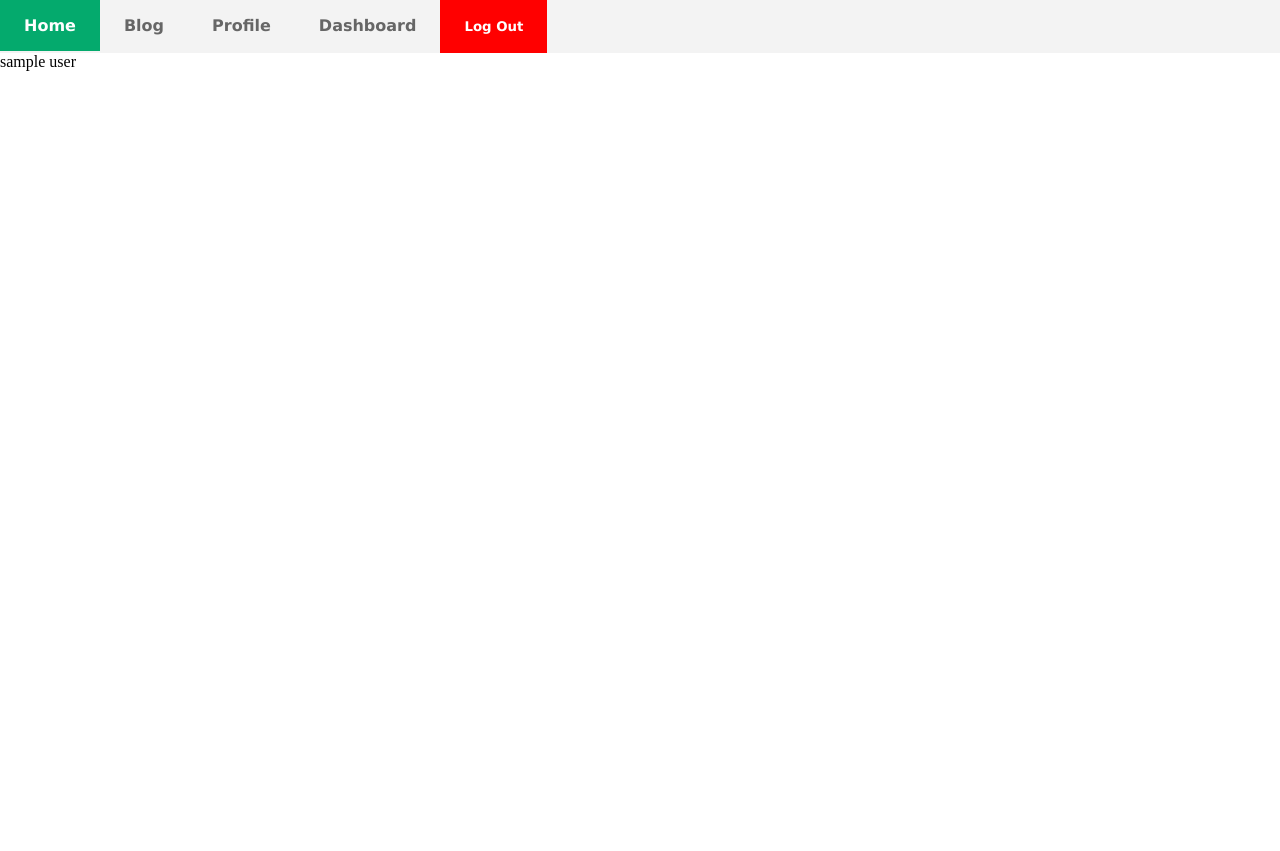
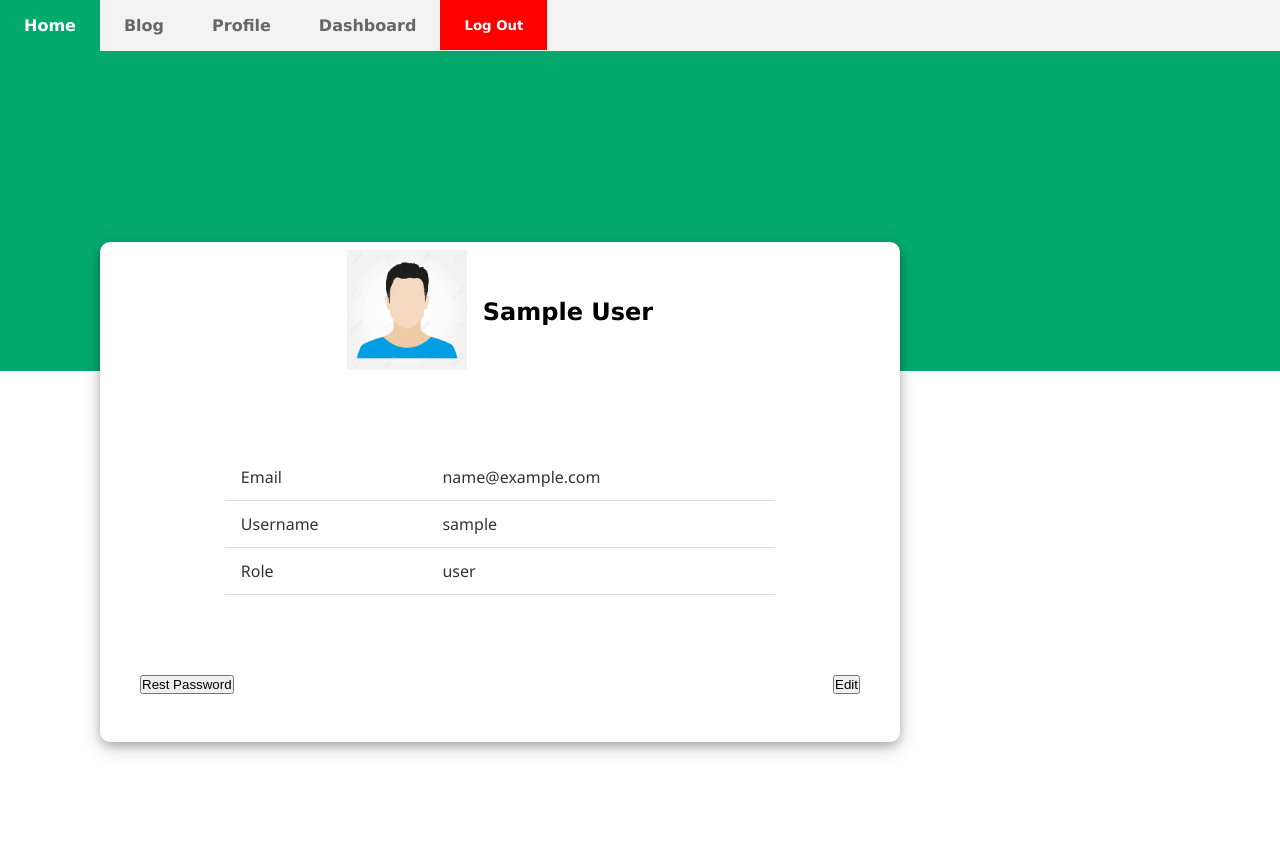
Before and after one commit to prasad-xma/django-blog-project, a Django app: a page that uses templates/base.html in a window 1280 px wide. Before the commit the page ends 71 px from the top, so only its background shows below. Run offline with Django 5.2, Linux system fonts and the light colour scheme; the visitor is signed in with stand-in values (Sample User, id 1).

Commit message:
create user profile page

```diff
--- a/accounts/templates/profile.html
+++ b/accounts/templates/profile.html
@@ -1,11 +1,51 @@
 {% extends "base.html" %}
+{% load static %}
 
-{% block title %}Profile{% endblock title %}
+{% block title %}Profile{% endblock %}
 
 {% block content %}
 
-    {{ request.user.username }}
-    {{ request.user.role }}
+    <div class="profile_main">
+        <div class="profile_upper_sec"></div>
+        <div class="profile_lower_sec">
+            <div class="profile_details_sec">
+
+                <div class="profile_img_sec">
+                    <div class="profile_img">
+                        <img width="120px" height="120px" src="{% static "images/avatar.jpg" %}">
+                    </div>
+                    <div class="profile_img_name">
+                        <p>{{ request.user.first_name }} {{ request.user.last_name }}</p>
+                    </div>
+                </div>
+
+                <!-- user details section -->
+                <div class="userdetails_sec">
+                    <table class="profile_table">
+                        <tr>
+                            <td>Email</td>
+                            <td>{{ request.user.email }}</td>
+                        </tr>
+                        <tr>
+                            <td>Username</td>
+                            <td>{{ request.user.username }}</td>
+                        </tr>
+                        <tr>
+                            <td>Role</td>
+                            <td>{{ request.user.role }}</td>
+                        </tr>
+                    </table>
+                </div>
+
+                <!-- edit and rest btn -->
+                <div class="profile_btn_section">
+                    <button>Rest Password</button>
+                    <button>Edit</button>
+                </div>
+
+            </div>
+        </div>
+    </div>
 
 
-{% endblock content %}
+{% endblock %}
--- a/static/css/base.css
+++ b/static/css/base.css
@@ -49,7 +49,7 @@ body {
     background: none;
     font-family:'Lucida Sans', 'Lucida Sans Regular', 'Lucida Grande', 'Lucida Sans Unicode', Geneva, Verdana, sans-serif;
     font-weight: bold;
-    padding: 1.2rem 1.5rem;
+    padding: 1.1rem 1.5rem;
     color: #fff;
     cursor: pointer;
     background-color: red;
--- /dev/null
+++ b/static/css/user_profile.css
@@ -0,0 +1,86 @@
+.profile_main {
+    width: 100%;
+    height: 100vh;
+    display: flex;
+    flex-direction: column;
+}
+.profile_upper_sec {
+    width: 100%;
+    height: 40%;
+    background-color: #04AA6D;
+    position: relative;
+}
+
+.profile_lower_sec {
+    background-color: #ffffff;
+    border-radius: 10px;
+    position: absolute;
+    width: 800px;
+    height: 500px;
+    bottom: 58px;
+    right: 380px;
+    /* box-shadow: 8px 8px 5px rgba(226, 229, 229, 0.967); */
+    box-shadow: 0 4px 8px 0 rgba(0, 0, 0, 0.2), 0 6px 20px 0 rgba(0, 0, 0, 0.19);
+}
+
+.profile_details_sec {
+    width: 100%;
+    height: 100%;
+    padding: 0.5rem;
+}
+
+.profile_img img {
+    width: 120px;
+    height: 120px;
+}
+
+.profile_img_sec {
+    display: flex;
+    align-items: center;
+    justify-content: center;
+}
+.profile_img_name p {
+    font-weight: bold;
+    font-size: x-large;
+    margin-left: 1rem;
+    font-family: 'Lucida Sans', 'Lucida Sans Regular', 'Lucida Grande', 'Lucida Sans Unicode', Geneva, Verdana, sans-serif;
+}
+
+.userdetails_sec {
+    margin: 3rem;
+    display: flex;
+    justify-content: center;
+    align-items: center;
+}
+
+.profile_table {
+    width: 80%;
+    border-collapse: collapse;
+    margin-top: 2rem;
+    font-family: 'Segoe UI', sans-serif;
+    font-size: 1rem;
+    color: #333;
+}
+
+.profile_table th,
+.profile_table td {
+    padding: 0.75rem 1rem;
+    border-bottom: 1px solid #ddd;
+    text-align: left;
+}
+
+.profile_table th {
+    background-color: #f2f2f2;
+    font-weight: 600;
+}
+
+.profile_table tr:hover {
+    background-color: #f9f9f9;
+}
+
+/* profile btn section */
+.profile_btn_section {
+    display: flex;
+    justify-content: space-between;
+    padding: 2rem;
+}
--- a/templates/base.html
+++ b/templates/base.html
@@ -40,9 +40,7 @@
 
     <!-- main -->
     <div class="main_container">
-        {% block content %}
-
-        {% endblock  %}
+        {% block content %}{% endblock  %}
     </div>
 
     <!-- footer -->
```
Also changed, not shown: static/images/avatar.jpg (added).
